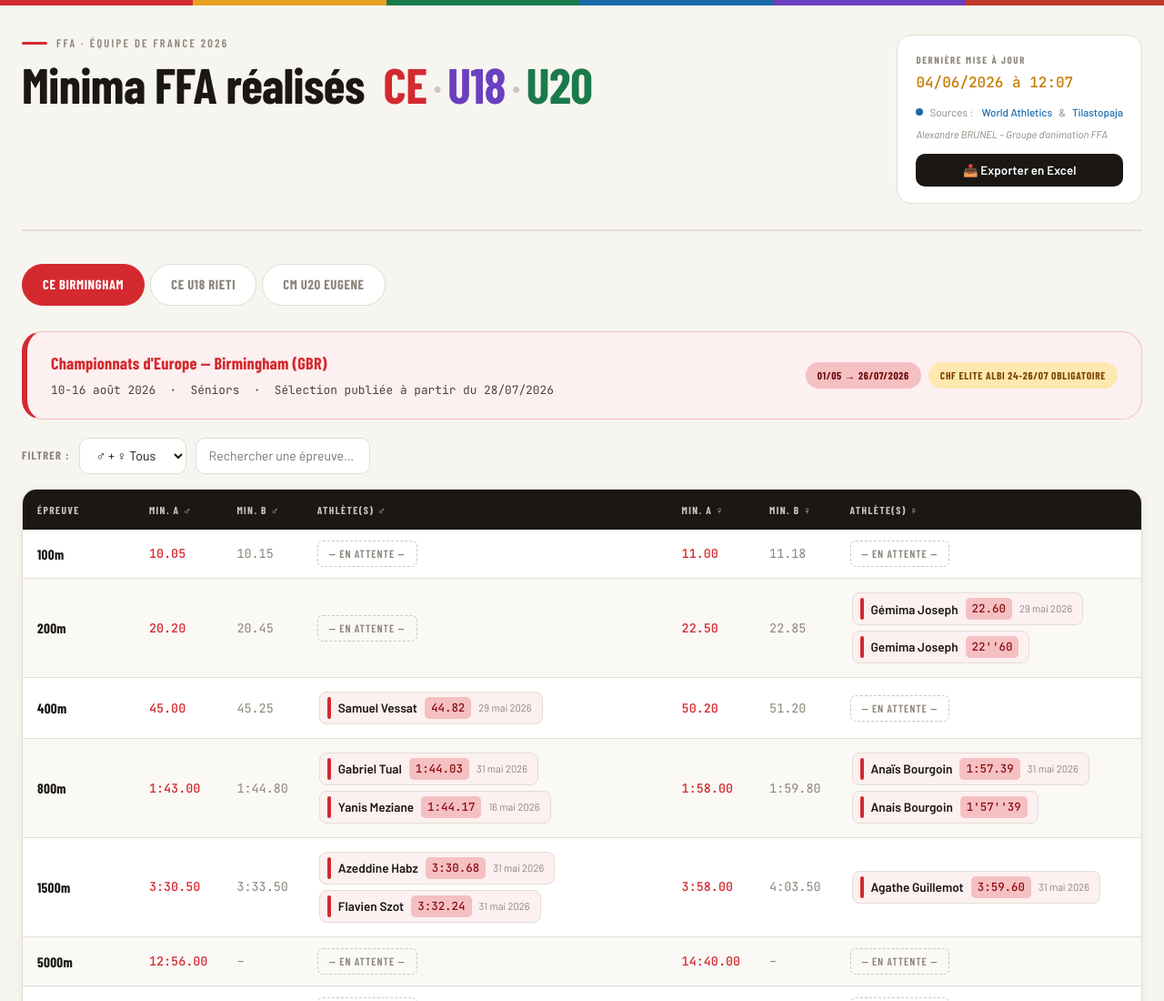
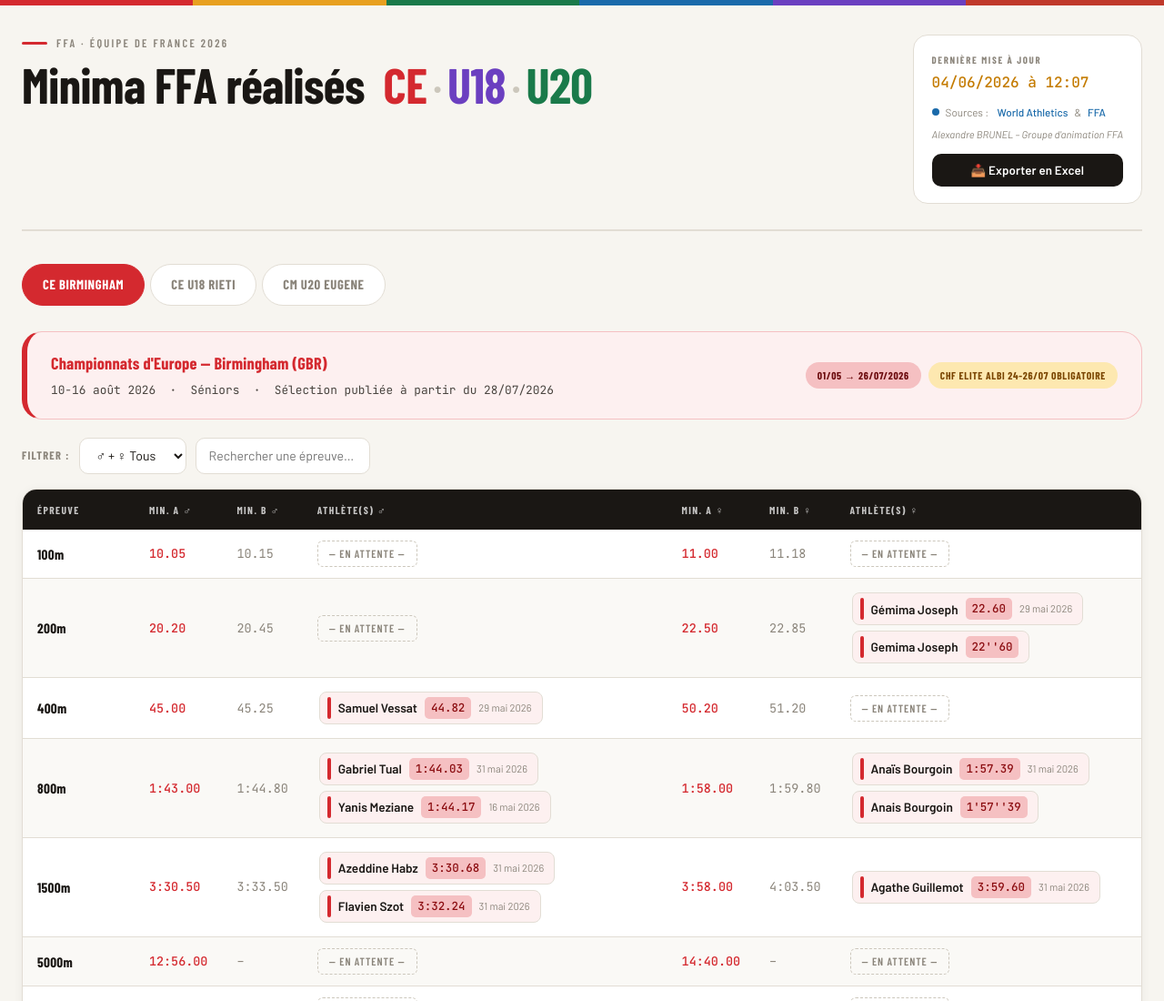
Before and after one commit to Lenurbinho/minima2026, a plain HTML site: page index.html in a window 1280 px wide. Shown: the top 1100 px of the page at 91% size. Drawn offline with nearby package versions, Linux system fonts and the light colour scheme; a web font is replaced by a local one.

Commit message:
Update index.html

```diff
--- a/index.html
+++ b/index.html
@@ -583,7 +583,7 @@ td.athlete-cell { min-width: 190px; }
       <div class="badge-date" id="lastSync">—</div>
       <div class="badge-source">
         <span class="pulse-dot"></span>
-        Sources :&nbsp;<a href="https://worldathletics.org" target="_blank" rel="noopener">World Athletics</a> & <a href="https://www.tilastopaja.info" target="_blank" rel="noopener">Tilastopaja</a>
+        Sources :&nbsp;<a href="https://worldathletics.org" target="_blank" rel="noopener">World Athletics</a> & <a href="https://www.athle.fr/" target="_blank" rel="noopener">FFA</a>
       </div>
       <div class="badge-credit">Alexandre BRUNEL – Groupe d'animation FFA</div>
       <button id="btn-export-excel" class="btn-excel" onclick="exporterExcel()">
```
